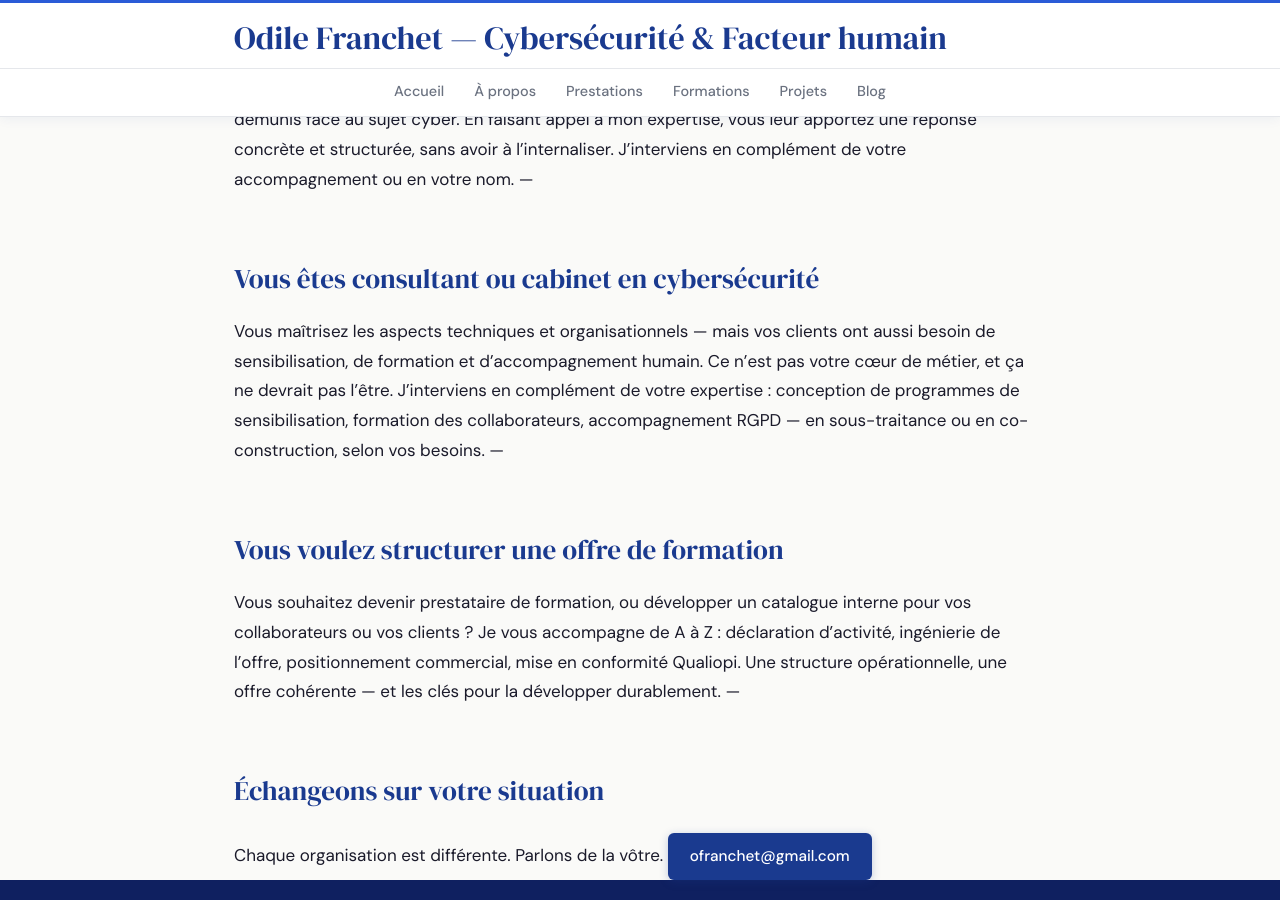
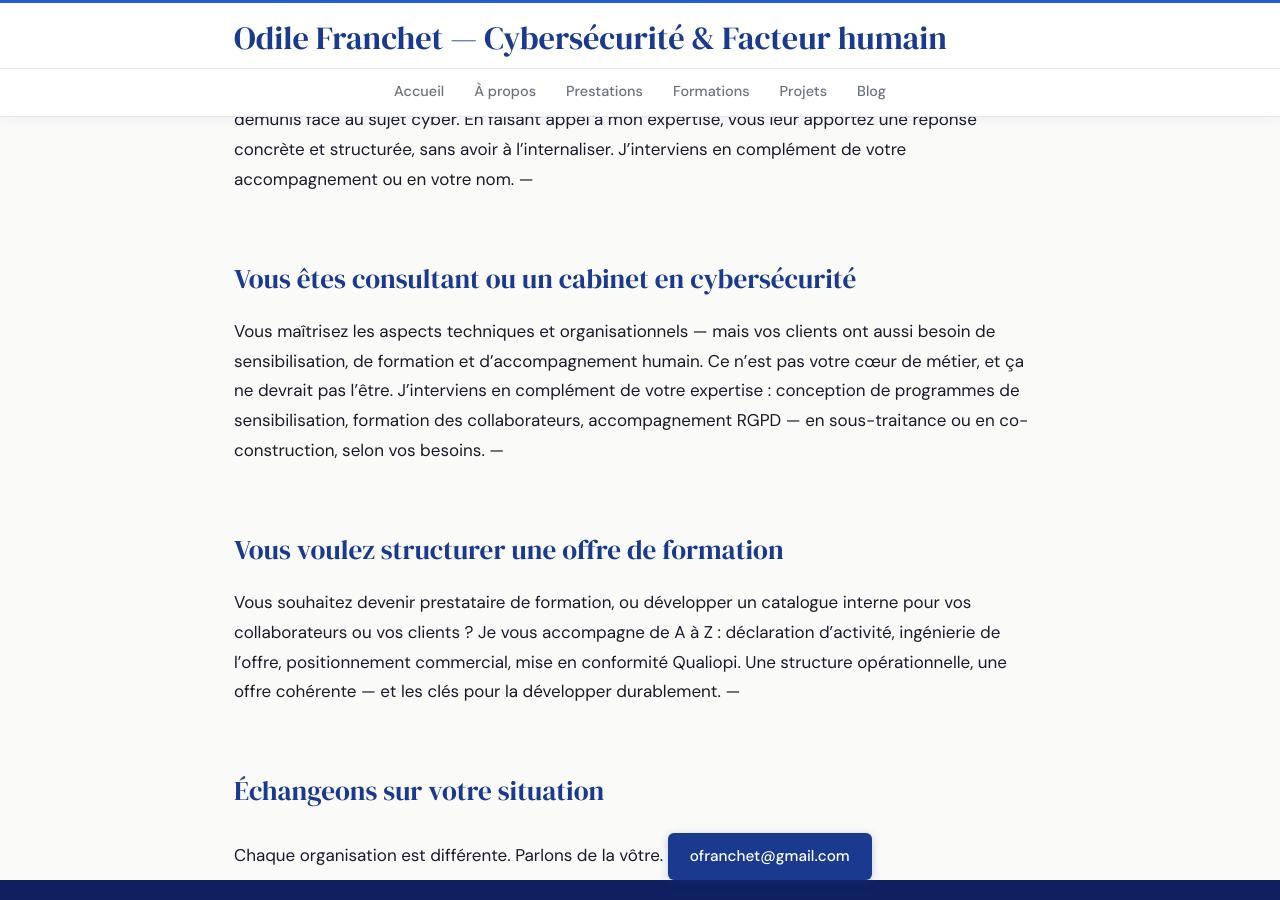
Before and after one commit to ofranchet73/ofranchet73.github.io, a Jekyll site: the page built from index.md, in a window 1280 px wide and 900 px high, scrolled down 1067 px. Built offline with Jekyll 4.4.1, drawn with Linux system fonts in a browser that asks for light colours.

```diff
--- a/index.md
+++ b/index.md
@@ -12,7 +12,7 @@ J'interviens pour diagnostiquer vos vulnérabilités humaines, concevoir un prog
 Cabinets comptables, conseils en gestion, experts-comptables, courtiers en assurance : vous connaissez la réalité opérationnelle de vos clients PME. Vous savez qu'ils sont exposés — et souvent démunis face au sujet cyber.
 En faisant appel à mon expertise, vous leur apportez une réponse concrète et structurée, sans avoir à l'internaliser. J'interviens en complément de votre accompagnement ou en votre nom.
 ---
-## Vous êtes consultant ou cabinet en cybersécurité
+## Vous êtes consultant ou un cabinet en cybersécurité
 Vous maîtrisez les aspects techniques et organisationnels — mais vos clients ont aussi besoin de sensibilisation, de formation et d'accompagnement humain. Ce n'est pas votre cœur de métier, et ça ne devrait pas l'être.
 J'interviens en complément de votre expertise : conception de programmes de sensibilisation, formation des collaborateurs, accompagnement RGPD — en sous-traitance ou en co-construction, selon vos besoins.
 ---
```
